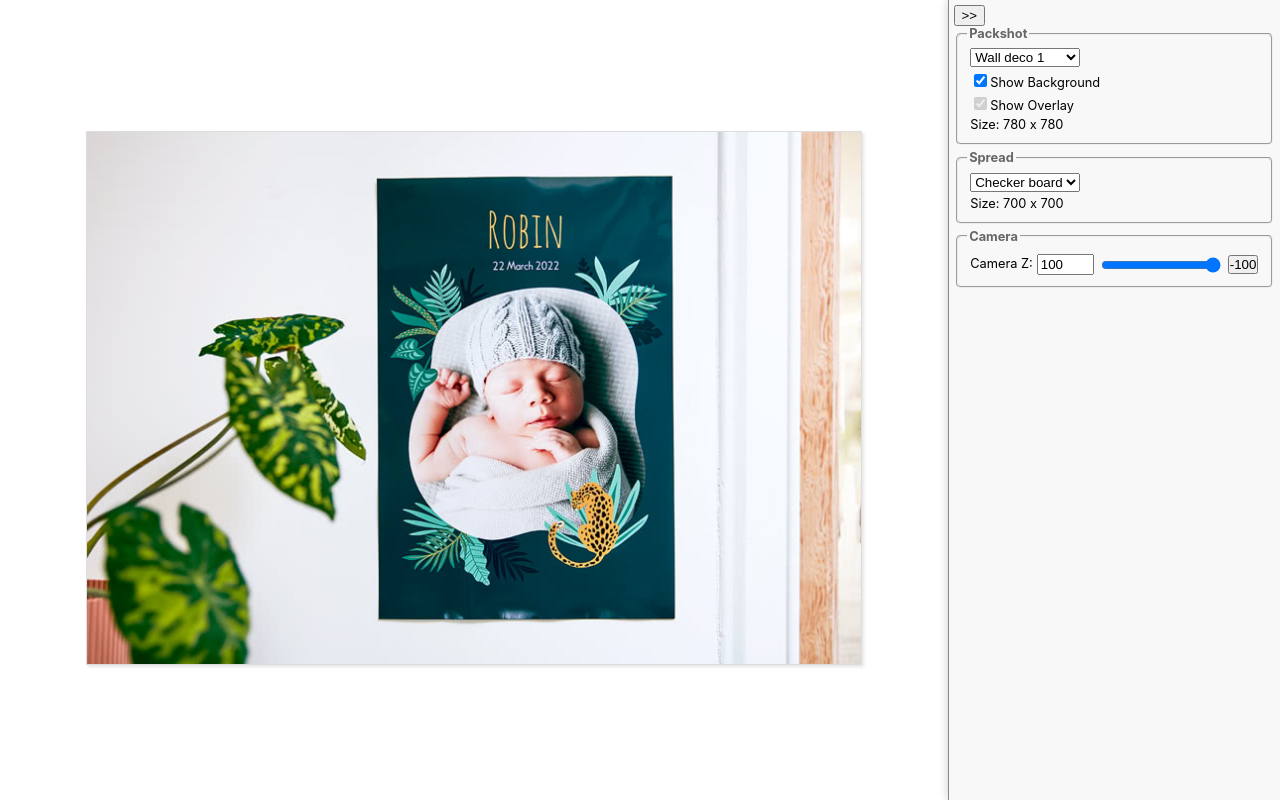
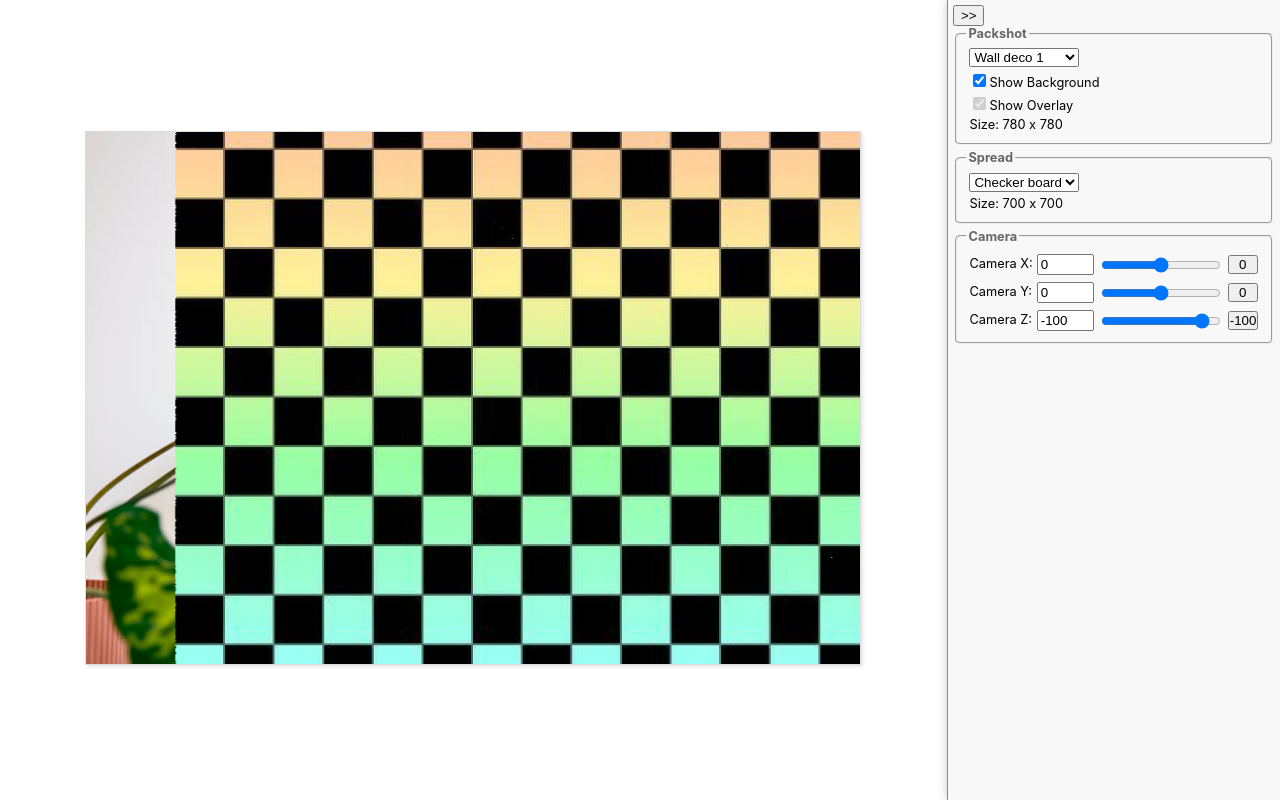
Before and after one commit to jovdb/packshots, a Next.js app: page / in a window 1280 px wide. Built offline with nearby package versions, Linux system fonts and the light colour scheme.

Commit message:
Add Camera X,Y?Z

```diff
--- a/components/PackshotImagesConfig.tsx
+++ b/components/PackshotImagesConfig.tsx
@@ -186,7 +186,7 @@ export function PackshotImagesConfig() {
                 <tr>
                     <td colSpan={2}>
                         {errorMessage}
-                        {packshotWidth && packshotHeight && `Size: ${packshotWidth} x ${packshotHeight}`}
+                        {packshotWidth && packshotHeight && `Size: ${packshotWidth} x ${packshotHeight}` || ""}
                     </td>
                 </tr>
 
--- a/components/ProjectionConfig.tsx
+++ b/components/ProjectionConfig.tsx
@@ -4,18 +4,22 @@ import create from "zustand";
 import { Slider } from "./Slider";
 
 export const useCameraConfig = create<{
+    cameraX: number;
+    cameraY: number;
     cameraZ: number;
 }>(() => ({
-    cameraZ: 100,
+    cameraX: 0,
+    cameraY: 0,
+    cameraZ: -100,
 }));
 
 export function useCameraVector() {
     const projectionConfig = useCameraConfig();
-    return new Vector3(0, 0, projectionConfig.cameraZ);
+    return new Vector3(projectionConfig.cameraX, projectionConfig.cameraY, projectionConfig.cameraZ);
 }
 
 export function useProjectionVector() {
-    return useMemo(() => new Vector3(0, 0, 1), []);
+    return useMemo(() => new Vector3(0, 0, 10000), []);
 }
 
 export function CameraConfig() {
@@ -24,6 +28,38 @@ export function CameraConfig() {
     return (
         <table>
             <tbody>
+                <tr>
+                    <td>Camera X:</td>
+                    <td>
+                        <Slider
+                            value={projectionConfig.cameraX}
+                            defaultValue={0}
+                            min={-100}
+                            max={100}
+                            onChange={(value) => {
+                                useCameraConfig.setState({
+                                    cameraX: value,
+                                });
+                            }}
+                        />
+                    </td>
+                </tr>
+                <tr>
+                    <td>Camera Y:</td>
+                    <td>
+                        <Slider
+                            value={projectionConfig.cameraY}
+                            defaultValue={0}
+                            min={-100}
+                            max={100}
+                            onChange={(value) => {
+                                useCameraConfig.setState({
+                                    cameraY: value,
+                                });
+                            }}
+                        />
+                    </td>
+                </tr>
                 <tr>
                     <td>Camera Z:</td>
                     <td>
--- a/rendering/RayTracer.ts
+++ b/rendering/RayTracer.ts
@@ -34,7 +34,7 @@ export function render({
 	}
 
 	targetContext.clearRect(0, 0, targetSize.width, targetSize.height);
-	//targetContext.translate(0.5, 0.5);
+	// targetContext.translate(-0.5, -0.5);
 
 	// Packshot Background
 	if (packshotBackgroundImage) {
@@ -109,7 +109,6 @@ export function renderOnGeometry({
 			const hit = geometry.intersect(cameraVector, rayDirection);
 			if (!hit) continue;
 
-			console.log("hit");
 			// Get spread pixel at intersection
 			const imagePos = hit.multiply(new Vector2(spreadSampler.width, spreadSampler.height)).round();
 			const rgba = spreadSampler.sample(imagePos);
```
